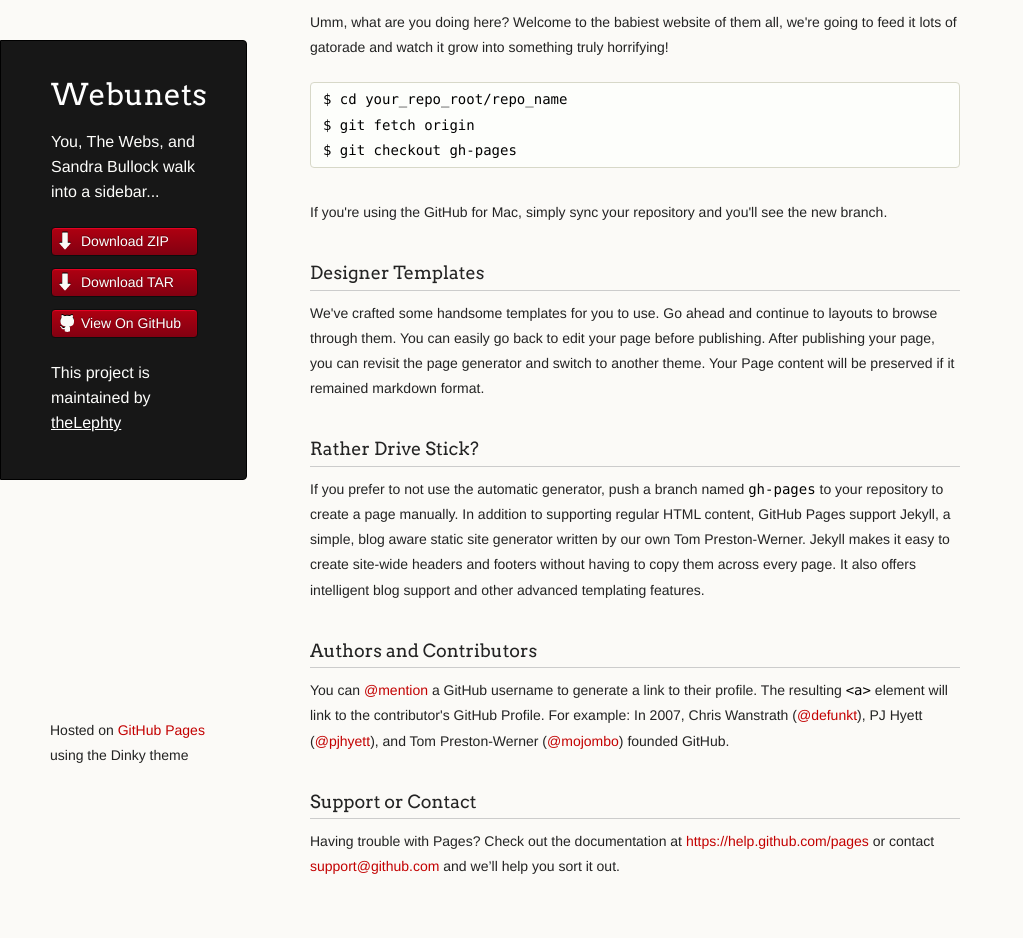
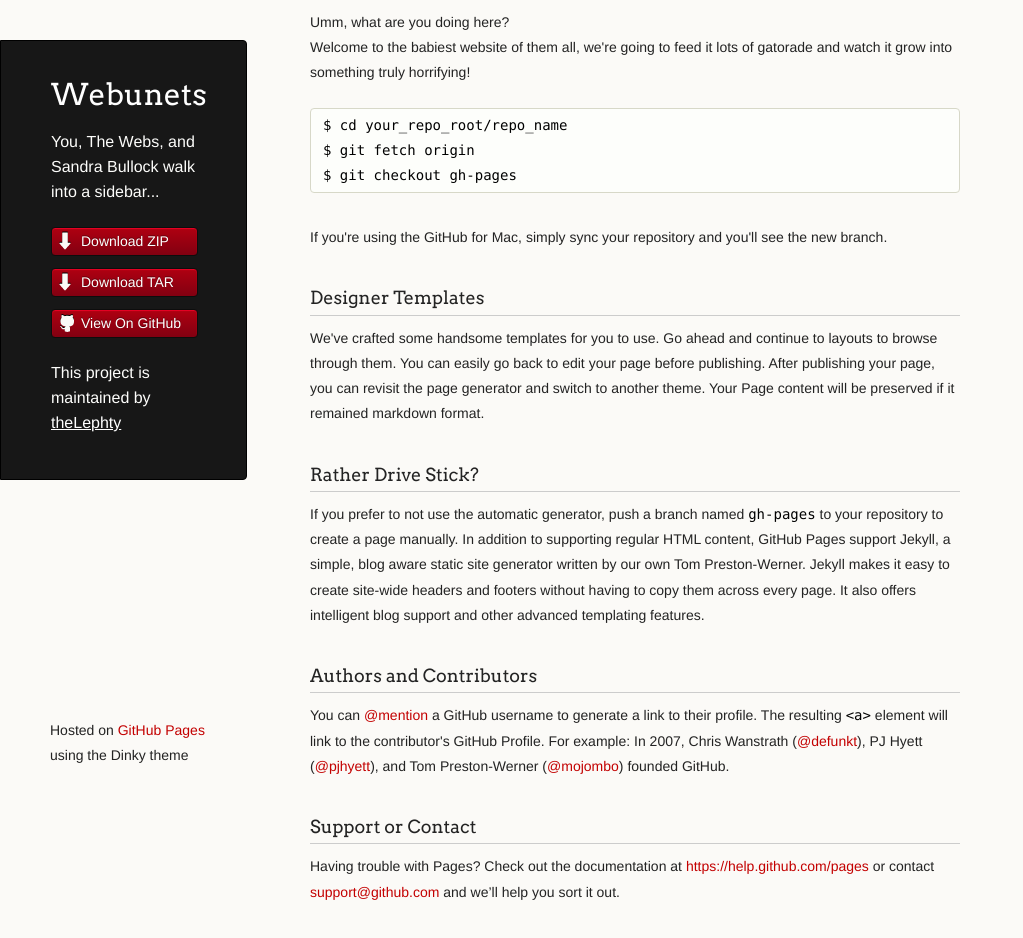
Before and after one commit to JohnnyPrime/webunets, a plain HTML site: page index.html in a window 1280 px wide. Shown: the whole page, without its empty margins (0-1023 px from the left). Drawn offline with Linux system fonts and the light colour scheme.

Commit message:
Update index.html

```diff
--- a/index.html
+++ b/index.html
@@ -30,7 +30,7 @@
 
       </header>
       <section>
-        <p>Umm, what are you doing here?
+        <p>Umm, what are you doing here?<br/>
 Welcome to the babiest website of them all, we're going to feed it lots of gatorade and watch it grow into something truly horrifying!
 
 <pre><code>$ cd your_repo_root/repo_name
```
